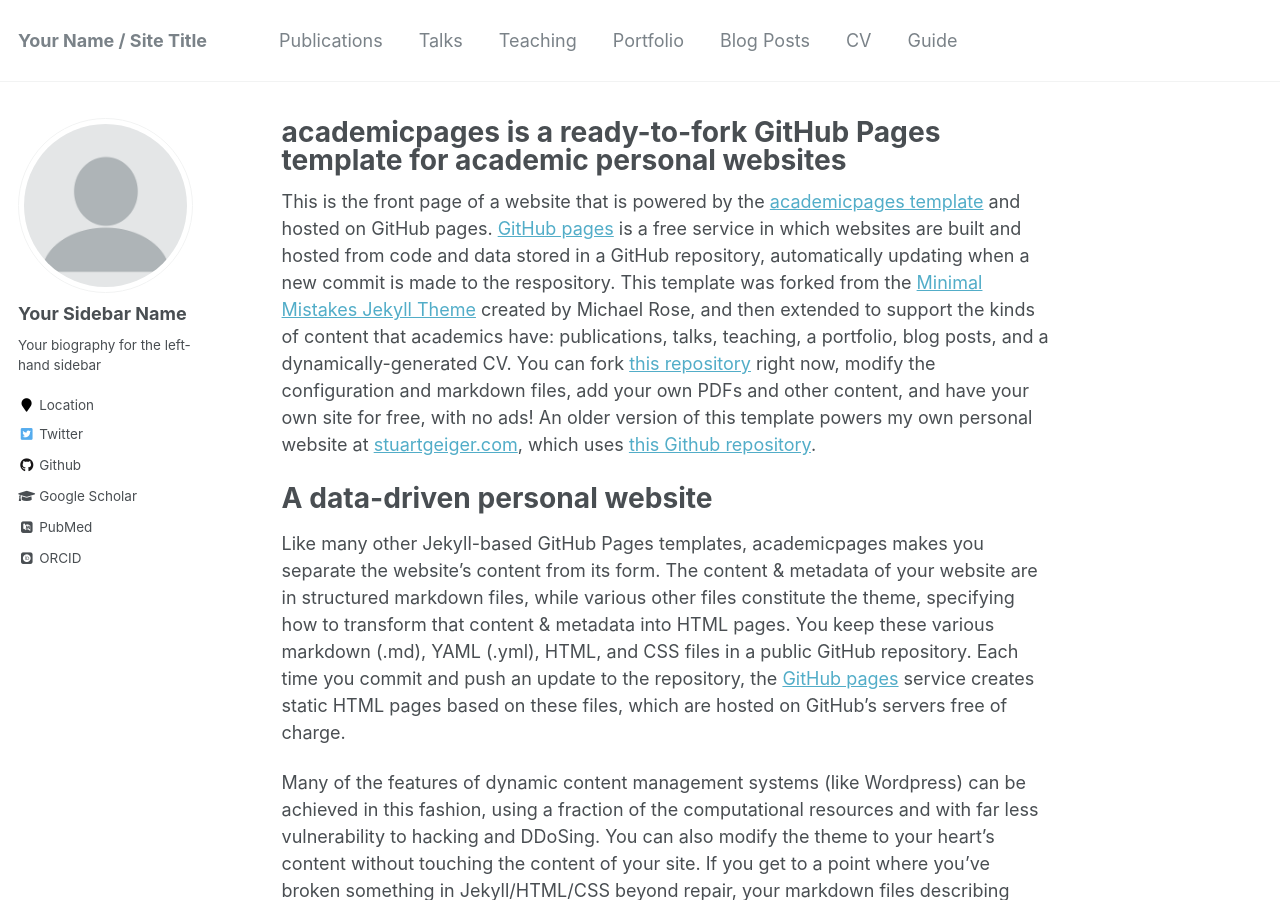
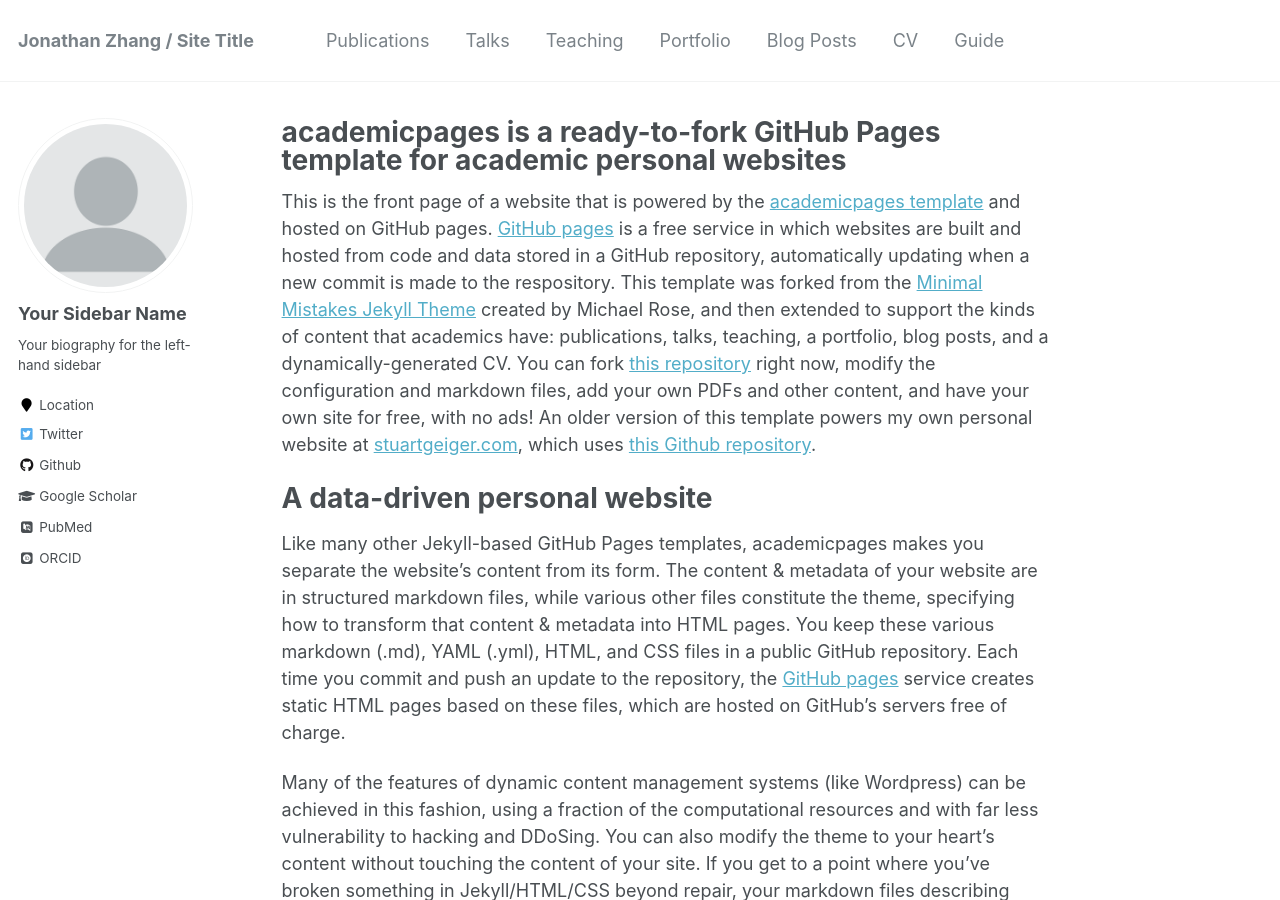
Before and after one commit to jdz357/jdz357.github.io, a Jekyll site: the page built from _pages/about.md, in a window 1280 px wide and 900 px high. Built offline with Jekyll 4.4.1, drawn with Linux system fonts in a browser that asks for light colours; some web fonts are replaced.

Commit message:
Update _config.yml

```diff
--- a/_config.yml
+++ b/_config.yml
@@ -7,7 +7,7 @@
 
 # Site Settings
 locale                   : "en-US"
-title                    : "Your Name / Site Title"
+title                    : "Jonathan Zhang / Site Title"
 title_separator          : "-"
 name                     : &name "Your Name"
 description              : &description "personal description"
```
